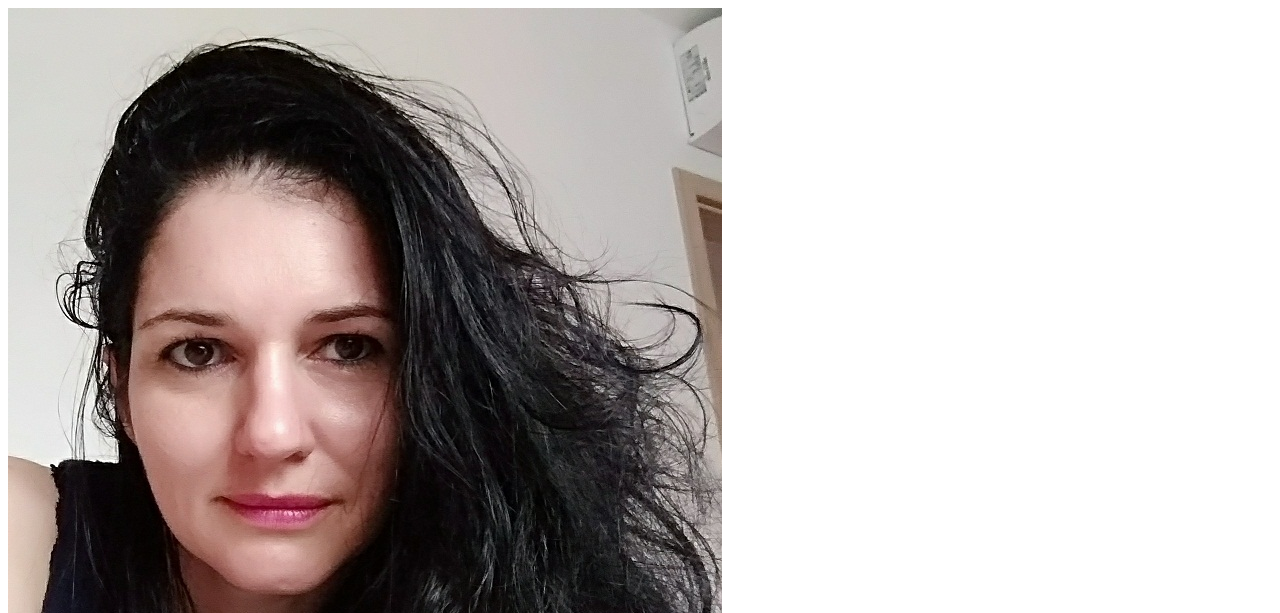
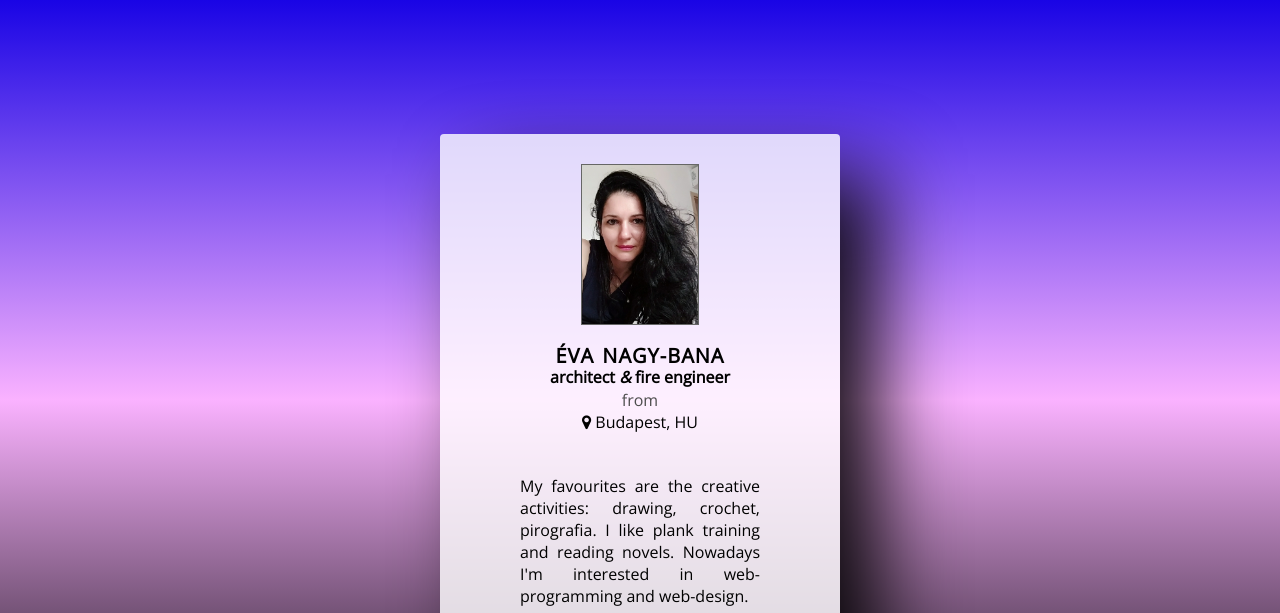
Before and after one commit to nagybanaeva/onlineprofilecard, a plain HTML site: page index.html in a window 1280 px wide. Shown: the top 613 px of the page. Drawn offline with nearby package versions, Linux system fonts and the light colour scheme.

Commit message:
css name repair

```diff
--- a/index.html
+++ b/index.html
@@ -4,8 +4,8 @@
   <meta charset="utf-8">
   <meta name="viewport" content="width=device-width">
   <title>JS Bin</title>
-  <link rel="stylesheet" type="text/css" href="card.css">
-  <link href="https://stackpath.bootstrapcdn.com/font-awesome/4.7.0/css/font-awesome.min.css" rel="stylesheet" integrity="sha3wvfXpqpZZVQGK6TAh5PVlGOfQNHSoD2xbE+QkPxCAFlNEevoEH3Sl0sibVcOQVnN" crossorigin="anonymous">
+  <link rel="stylesheet" type="text/css" href="main.css">
+  <link href="https://stackpath.bootstrapcdn.com/font-awesome/4.7.0/css/font-awesome.min.css" rel="stylesheet" integrity="sha384-wvfXpqpZZVQGK6TAh5PVlGOfQNHSoD2xbE+QkPxCAFlNEevoEH3Sl0sibVcOQVnN" crossorigin="anonymous">
  <link href="https://fonts.googleapis.com/css?family=Open+Sans&amp;subset=latin-ext" rel="stylesheet">
 </head>
 <body>
```
Also changed, not shown: main.css (+6 -5 lines).
